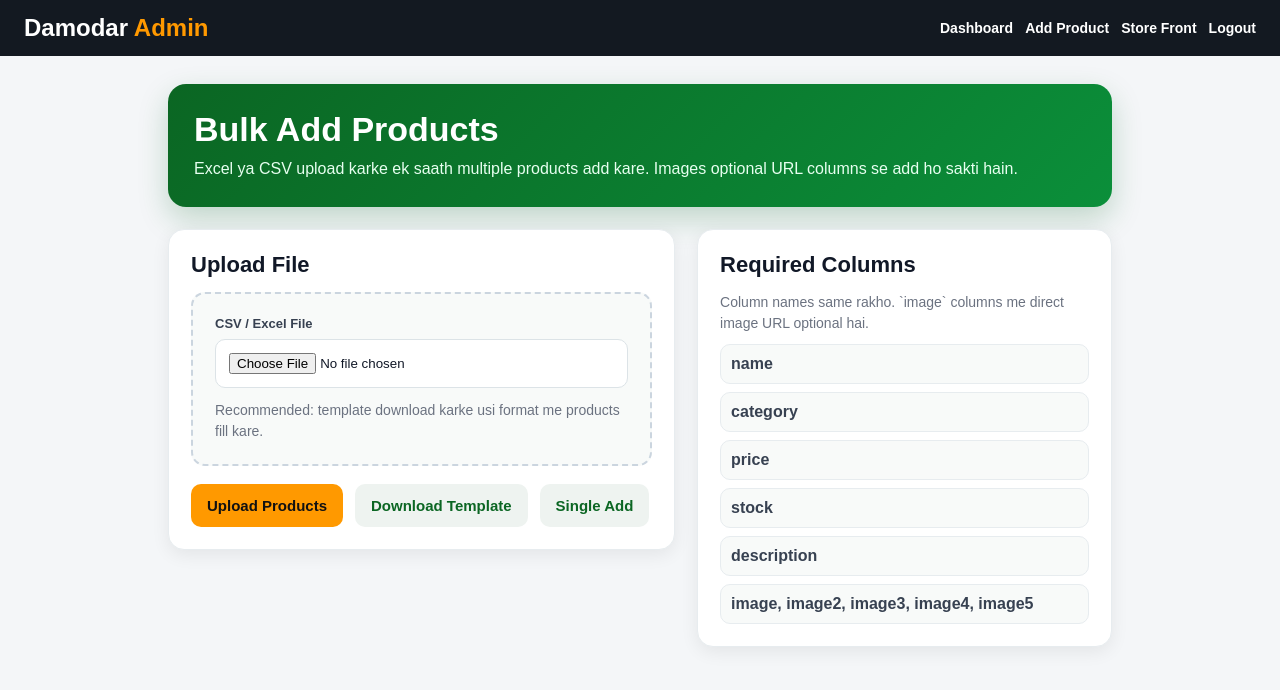
After one commit to damodargila/damodar-grocery-store, a Flask app: page /bulk_add_products in a window 1280 px wide. The commit adds this page. Shown: the top 690 px of the page. Run offline with Flask 3, Linux system fonts and the light colour scheme; a user stored in the database is signed in; some libraries are stand-ins or nearby versions.

Commit message:
Add bulk product upload

```diff
--- a/app.py
+++ b/app.py
@@ -4,13 +4,14 @@ import os
 import random
 import smtplib
 import threading
+import csv
 from io import BytesIO
 from email.message import EmailMessage
 
 from werkzeug.utils import secure_filename
 from werkzeug.security import generate_password_hash, check_password_hash
 from reportlab.pdfgen import canvas
-from openpyxl import Workbook
+from openpyxl import Workbook, load_workbook
 from dotenv import load_dotenv
 
 import psycopg2
@@ -512,6 +513,36 @@ def ensure_product_columns():
     init_db()
 
 
+def insert_product_record(cursor, name, category, price, stock, description="", images=None):
+    images = (images or [])[:5]
+    image1 = images[0] if len(images) > 0 else ""
+    image2 = images[1] if len(images) > 1 else ""
+    image3 = images[2] if len(images) > 2 else ""
+    image4 = images[3] if len(images) > 3 else ""
+    image5 = images[4] if len(images) > 4 else ""
+
+    execute(
+        cursor,
+        """
+        INSERT INTO products
+        (name, category, price, image, stock, description, image2, image3, image4, image5)
+        VALUES (?,?,?,?,?,?,?,?,?,?)
+        """,
+        (
+            name,
+            category,
+            price,
+            image1,
+            stock,
+            description,
+            image2,
+            image3,
+            image4,
+            image5
+        )
+    )
+
+
 init_db()
 
 
@@ -1640,42 +1671,141 @@ def add_product():
                 upload_result = cloudinary.uploader.upload(file)
                 images.append(upload_result["secure_url"])
 
-        image1 = images[0] if len(images) > 0 else ""
-        image2 = images[1] if len(images) > 1 else ""
-        image3 = images[2] if len(images) > 2 else ""
-        image4 = images[3] if len(images) > 3 else ""
-        image5 = images[4] if len(images) > 4 else ""
-
         conn = get_db()
         cursor = conn.cursor()
 
-        execute(
+        insert_product_record(
             cursor,
-            """
-            INSERT INTO products
-            (name, category, price, image, stock, description, image2, image3, image4, image5)
-            VALUES (?,?,?,?,?,?,?,?,?,?)
-            """,
-            (
-                name,
-                category,
-                price_value,
-                image1,
-                stock_value,
-                description,
-                image2,
-                image3,
-                image4,
-                image5
-            )
+            name,
+            category,
+            price_value,
+            stock_value,
+            description,
+            images
         )
 
         conn.commit()
         conn.close()
 
-        return redirect("/")
+        return render_template("add_product.html", success=f"{name} product add ho gaya.", form_data={})
 
     return render_template("add_product.html", form_data={})
+
+
+@app.route("/download_product_template")
+def download_product_template():
+    if not is_admin():
+        return redirect("/admin_login")
+
+    wb = Workbook()
+    ws = wb.active
+    ws.title = "Products"
+    ws.append(["name", "category", "price", "stock", "description", "image", "image2", "image3", "image4", "image5"])
+    ws.append(["HP Laptop Backpack", "Electronics", 999, 10, "Durable laptop backpack", "", "", "", "", ""])
+    ws.append(["Face Cream", "Beauty", 199, 25, "Daily use skin cream", "", "", "", "", ""])
+
+    buffer = BytesIO()
+    wb.save(buffer)
+    buffer.seek(0)
+
+    return send_file(
+        buffer,
+        as_attachment=True,
+        download_name="product_upload_template.xlsx",
+        mimetype="application/vnd.openxmlformats-officedocument.spreadsheetml.sheet"
+    )
+
+
+@app.route("/bulk_add_products", methods=["GET", "POST"])
+def bulk_add_products():
+    if not is_admin():
+        return redirect("/admin_login")
+
+    ensure_product_columns()
+
+    if request.method == "POST":
+        upload = request.files.get("product_file")
+
+        if not upload or not upload.filename:
+            return render_template("bulk_add_products.html", error="CSV ya Excel file select kare.")
+
+        filename = upload.filename.lower()
+        rows = []
+
+        try:
+            if filename.endswith(".xlsx"):
+                workbook = load_workbook(upload.stream, data_only=True)
+                sheet = workbook.active
+                headers = [str(cell.value or "").strip().lower() for cell in next(sheet.iter_rows(min_row=1, max_row=1))]
+
+                for row in sheet.iter_rows(min_row=2, values_only=True):
+                    if not any(row):
+                        continue
+                    rows.append({
+                        headers[index]: value
+                        for index, value in enumerate(row)
+                        if index < len(headers)
+                    })
+            elif filename.endswith(".csv"):
+                text = upload.read().decode("utf-8-sig")
+                reader = csv.DictReader(text.splitlines())
+                rows = [row for row in reader if any((value or "").strip() for value in row.values())]
+            else:
+                return render_template("bulk_add_products.html", error="Sirf .xlsx ya .csv file upload kare.")
+        except Exception:
+            return render_template("bulk_add_products.html", error="File read nahi ho payi. Template format check kare.")
+
+        if not rows:
+            return render_template("bulk_add_products.html", error="File me product rows nahi mile.")
+
+        conn = get_db()
+        cursor = conn.cursor()
+        added = 0
+        skipped = 0
+        errors = []
+
+        for row_number, row in enumerate(rows, start=2):
+            name = str(row.get("name") or "").strip()
+            category = str(row.get("category") or "").strip()
+            description = str(row.get("description") or "").strip()
+
+            try:
+                price = int(float(row.get("price") or 0))
+                stock = int(float(row.get("stock") or 0))
+            except (TypeError, ValueError):
+                skipped += 1
+                errors.append(f"Row {row_number}: price/stock invalid")
+                continue
+
+            if not name or not category or price < 1 or stock < 0:
+                skipped += 1
+                errors.append(f"Row {row_number}: required data missing")
+                continue
+
+            images = [
+                str(row.get(field) or "").strip()
+                for field in ["image", "image2", "image3", "image4", "image5"]
+                if str(row.get(field) or "").strip()
+            ]
+
+            try:
+                insert_product_record(cursor, name, category, price, stock, description, images)
+                added += 1
+            except Exception:
+                skipped += 1
+                errors.append(f"Row {row_number}: save failed")
+
+        conn.commit()
+        conn.close()
+
+        return render_template(
+            "bulk_add_products.html",
+            success=f"{added} products add ho gaye.",
+            skipped=skipped,
+            errors=errors[:10]
+        )
+
+    return render_template("bulk_add_products.html")
 
 
 @app.route("/edit_product/<int:product_id>", methods=["GET", "POST"])
--- a/templates/add_product.html
+++ b/templates/add_product.html
@@ -30,6 +30,7 @@ input,textarea,select{width:100%;border:1px solid #dce3e7;border-radius:10px;pad
 textarea{min-height:120px;resize:vertical}
 input:focus,textarea:focus,select:focus{outline:none;border-color:#0b6623;box-shadow:0 0 0 3px rgba(11,102,35,.12)}
 .error{background:#fff1f1;color:#d60000;border:1px solid #ffc7c7;border-radius:10px;padding:12px;margin-bottom:16px;font-weight:bold}
+.success{background:#ecfdf3;color:#0b6623;border:1px solid #c8f0d5;border-radius:10px;padding:12px;margin-bottom:16px;font-weight:bold}
 .upload-box{border:2px dashed #cbd5df;border-radius:14px;padding:18px;background:#f8faf9}
 .note{color:#6b7280;font-size:13px;margin-top:8px}
 .thumbs{display:grid;grid-template-columns:repeat(5,1fr);gap:10px;margin-top:14px}
@@ -83,6 +84,7 @@ input:focus,textarea:focus,select:focus{outline:none;border-color:#0b6623;box-sh
         </div>
         <div class="hero-actions">
             <a href="/orders">Back to Dashboard</a>
+            <a href="/bulk_add_products">Bulk Add Products</a>
             <a href="/">View Store</a>
         </div>
     </section>
@@ -93,6 +95,10 @@ input:focus,textarea:focus,select:focus{outline:none;border-color:#0b6623;box-sh
 
             {% if error %}
             <div class="error">{{ error }}</div>
+            {% endif %}
+
+            {% if success %}
+            <div class="success">{{ success }}</div>
             {% endif %}
 
             <form id="productForm" action="/add_product" method="POST" enctype="multipart/form-data">
--- /dev/null
+++ b/templates/bulk_add_products.html
@@ -0,0 +1,113 @@
+<!DOCTYPE html>
+<html>
+<head>
+<title>Bulk Add Products - Damodar Grocery</title>
+<meta name="viewport" content="width=device-width, initial-scale=1.0">
+
+<style>
+*{box-sizing:border-box;margin:0;padding:0}
+body{font-family:Arial,sans-serif;background:#f4f6f8;color:#111827}
+a{text-decoration:none}
+.topbar{background:#131921;color:white;padding:14px 24px;display:flex;align-items:center;justify-content:space-between;gap:16px}
+.brand{font-size:24px;font-weight:bold;color:white}
+.brand span{color:#ff9900}
+.nav{display:flex;gap:12px;flex-wrap:wrap}
+.nav a{color:white;font-weight:bold;font-size:14px}
+.page{max-width:980px;margin:0 auto;padding:28px 18px 44px}
+.hero{background:linear-gradient(135deg,#0b6623,#0b8f3a);color:white;border-radius:18px;padding:26px;margin-bottom:22px;box-shadow:0 12px 30px rgba(11,102,35,.22)}
+.hero h1{font-size:34px;margin-bottom:8px}
+.hero p{color:#e7fff0;line-height:1.5}
+.grid{display:grid;grid-template-columns:1.1fr .9fr;gap:22px;align-items:start}
+.panel{background:white;border:1px solid #e7ecef;border-radius:16px;padding:22px;box-shadow:0 5px 18px rgba(0,0,0,.07)}
+.panel h2{font-size:22px;margin-bottom:14px}
+.upload-box{border:2px dashed #cbd5df;border-radius:14px;padding:22px;background:#f8faf9}
+label{display:block;font-size:13px;font-weight:bold;color:#374151;margin-bottom:8px}
+input{width:100%;border:1px solid #dce3e7;border-radius:10px;padding:13px;background:white}
+.note{color:#6b7280;font-size:14px;line-height:1.5;margin-top:12px}
+.actions{display:flex;gap:12px;flex-wrap:wrap;margin-top:18px}
+button,.btn{display:inline-flex;align-items:center;justify-content:center;border:none;border-radius:10px;padding:13px 16px;font-weight:bold;font-size:15px;cursor:pointer}
+button{background:#ff9900;color:#111}
+.btn{background:#eef3f0;color:#0b6623}
+.success{background:#ecfdf3;color:#0b6623;border:1px solid #c8f0d5;border-radius:10px;padding:12px;margin-bottom:16px;font-weight:bold}
+.error{background:#fff1f1;color:#d60000;border:1px solid #ffc7c7;border-radius:10px;padding:12px;margin-bottom:16px;font-weight:bold}
+ul{padding-left:18px;color:#4b5563;line-height:1.8}
+.columns{display:grid;gap:8px;margin-top:10px}
+.col{background:#f8faf9;border:1px solid #e7ecef;border-radius:10px;padding:10px;font-weight:bold;color:#374151}
+@media(max-width:850px){
+.topbar{align-items:flex-start;flex-direction:column}
+.grid{grid-template-columns:1fr}
+}
+</style>
+</head>
+
+<body>
+<div class="topbar">
+    <a class="brand" href="/orders">Damodar <span>Admin</span></a>
+    <nav class="nav">
+        <a href="/orders">Dashboard</a>
+        <a href="/add_product">Add Product</a>
+        <a href="/">Store Front</a>
+        <a href="/logout">Logout</a>
+    </nav>
+</div>
+
+<main class="page">
+    <section class="hero">
+        <h1>Bulk Add Products</h1>
+        <p>Excel ya CSV upload karke ek saath multiple products add kare. Images optional URL columns se add ho sakti hain.</p>
+    </section>
+
+    <div class="grid">
+        <section class="panel">
+            <h2>Upload File</h2>
+
+            {% if success %}
+            <div class="success">{{ success }}{% if skipped %} {{ skipped }} rows skip hui.{% endif %}</div>
+            {% endif %}
+
+            {% if error %}
+            <div class="error">{{ error }}</div>
+            {% endif %}
+
+            {% if errors %}
+            <div class="error">
+                <strong>Skipped rows:</strong>
+                <ul>
+                    {% for item in errors %}
+                    <li>{{ item }}</li>
+                    {% endfor %}
+                </ul>
+            </div>
+            {% endif %}
+
+            <form method="POST" enctype="multipart/form-data">
+                <div class="upload-box">
+                    <label>CSV / Excel File</label>
+                    <input type="file" name="product_file" accept=".csv,.xlsx" required>
+                    <p class="note">Recommended: template download karke usi format me products fill kare.</p>
+                </div>
+
+                <div class="actions">
+                    <button type="submit">Upload Products</button>
+                    <a class="btn" href="/download_product_template">Download Template</a>
+                    <a class="btn" href="/add_product">Single Add</a>
+                </div>
+            </form>
+        </section>
+
+        <aside class="panel">
+            <h2>Required Columns</h2>
+            <p class="note">Column names same rakho. `image` columns me direct image URL optional hai.</p>
+            <div class="columns">
+                <div class="col">name</div>
+                <div class="col">category</div>
+                <div class="col">price</div>
+                <div class="col">stock</div>
+                <div class="col">description</div>
+                <div class="col">image, image2, image3, image4, image5</div>
+            </div>
+        </aside>
+    </div>
+</main>
+</body>
+</html>
--- a/templates/orders.html
+++ b/templates/orders.html
@@ -103,6 +103,7 @@ tr:hover{background:#fbfdfb}
             <a class="active" href="/orders">Dashboard</a>
             <a href="/orders">All Orders</a>
             <a href="/add_product">Add Product</a>
+            <a href="/bulk_add_products">Bulk Add</a>
             <a href="/">Store Front</a>
             <a href="/export_orders">Export Excel</a>
             <a href="/logout">Logout</a>
@@ -129,6 +130,7 @@ tr:hover{background:#fbfdfb}
                 <div class="hero-actions">
                     <a class="action" href="/export_orders">Export Excel</a>
                     <a class="action" href="/">Store Front</a>
+                    <a class="action" href="/bulk_add_products">Bulk Add</a>
                     <a class="action primary" href="/add_product">Add Product</a>
                     <a class="action danger" href="/logout">Logout</a>
                 </div>
```
